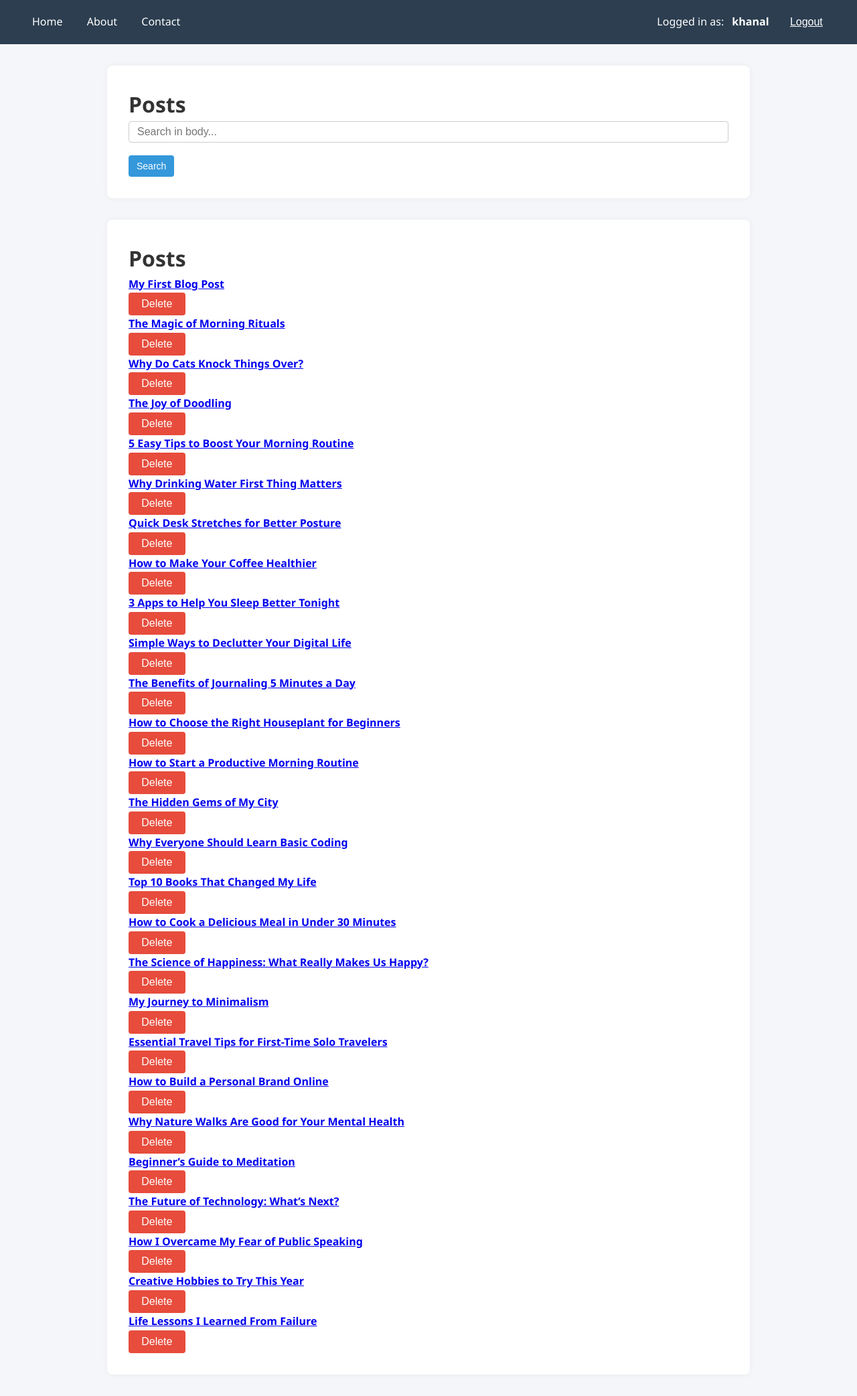
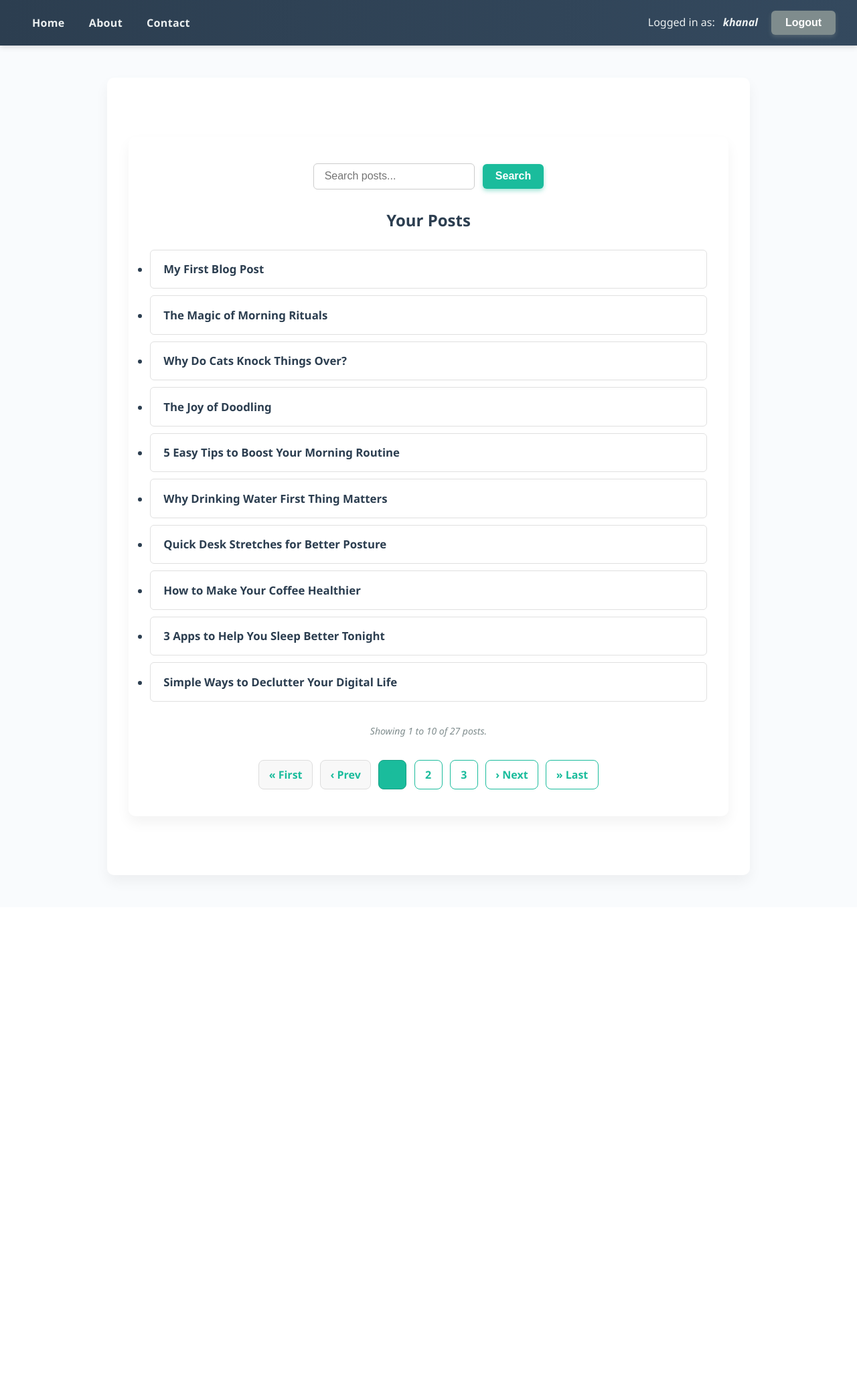
Before and after one commit to Rohan-khanal11/django, a Django app: page / in a window 1280 px wide. Shown: the whole page at 67% size. After the commit the page ends 1316 px from the top, so only its background shows below. Run offline with Django 5.2, Linux system fonts and the light colour scheme; a user stored in the database is signed in; data comes from the database, SQL or seed files in the repository; both versions use the stored data as it was after the commit.

Commit message:
minor_changes

```diff
--- a/post/static/css/style.css
+++ b/post/static/css/style.css
@@ -7,9 +7,10 @@
 
 body {
   font-family: 'Segoe UI', Tahoma, Geneva, Verdana, sans-serif;
-  background-color: #f4f6f9;
-  color: #333;
-  line-height: 1.6;
+  background-color: #f9fbfd;
+  color: #2c3e50;
+  line-height: 1.65;
+  min-height: 100vh;
 }
 
 /* === NAVBAR === */
@@ -17,153 +18,276 @@ body {
   display: flex;
   justify-content: space-between;
   align-items: center;
-  background-color: #2c3e50;
-  color: white;
+  background: linear-gradient(90deg, #2c3e50 0%, #34495e 100%);
+  color: #ecf0f1;
   padding: 1rem 2rem;
   position: sticky;
   top: 0;
   z-index: 100;
+  box-shadow: 0 2px 8px rgba(0,0,0,0.15);
 }
 
 .navbar a {
-  color: white;
+  color: #ecf0f1;
   text-decoration: none;
   margin: 0 1rem;
-  font-weight: 500;
-  transition: color 0.2s;
+  font-weight: 600;
+  letter-spacing: 0.02em;
+  transition: color 0.25s ease;
 }
 
 .navbar a:hover {
-  color: #18bc9c;
+  color: #1abc9c;
+  text-decoration: underline;
 }
 
 .login-name {
-  font-weight: bold;
+  font-weight: 700;
   margin-left: 0.5rem;
+  font-style: italic;
 }
 
 /* === CONTAINER === */
 .container {
   max-width: 960px;
-  margin: 2rem auto;
+  margin: 3rem auto;
   background-color: #fff;
-  padding: 2rem;
-  border-radius: 8px;
-  box-shadow: 0 0 10px rgba(0,0,0,0.05);
+  padding: 2.5rem 2rem;
+  border-radius: 10px;
+  box-shadow: 0 10px 20px rgba(0,0,0,0.05);
+  min-height: 60vh;
 }
 
 /* === BUTTONS === */
 button,
 .btn {
   display: inline-block;
-  padding: 0.5rem 1.2rem;
-  background-color: #3498db;
-  color: white;
+  padding: 0.55rem 1.3rem;
+  background-color: #1abc9c;
+  color: #fff;
   border: none;
-  border-radius: 4px;
+  border-radius: 6px;
   cursor: pointer;
   font-size: 1rem;
+  font-weight: 600;
   text-align: center;
-  transition: background 0.3s ease;
+  transition: background 0.3s ease, box-shadow 0.3s ease;
+  box-shadow: 0 3px 6px rgba(26,188,156,0.4);
 }
 
 button:hover,
 .btn:hover {
-  background-color: #2980b9;
+  background-color: #16a085;
+  box-shadow: 0 5px 15px rgba(22,160,133,0.6);
 }
 
 .btn-danger {
   background-color: #e74c3c;
+  box-shadow: 0 3px 6px rgba(231,76,60,0.4);
 }
 
 .btn-danger:hover {
   background-color: #c0392b;
+  box-shadow: 0 5px 15px rgba(192,57,43,0.6);
 }
 
 .btn-secondary {
-  background-color: #95a5a6;
+  background-color: #7f8c8d;
+  box-shadow: 0 3px 6px rgba(127,140,141,0.4);
 }
 
 .btn-secondary:hover {
-  background-color: #7f8c8d;
+  background-color: #636e72;
+  box-shadow: 0 5px 15px rgba(99,110,114,0.6);
 }
 
-/* === FORMS === */
-form input[type="text"],
-form input[type="password"],
-form input[type="email"],
-form textarea,
-form select {
-  width: 100%;
-  padding: 0.75rem;
-  margin-bottom: 1.2rem;
-  border: 1px solid #ccc;
-  border-radius: 4px;
+/* === POST CARDS === */
+.card {
+  border-radius: 12px;
+  transition: transform 0.25s ease, box-shadow 0.25s ease;
+  background-color: #ffffff;
 }
 
-form label {
+.card:hover {
+  transform: translateY(-6px);
+  box-shadow: 0 14px 28px rgba(0,0,0,0.12), 0 10px 10px rgba(0,0,0,0.08);
+}
+
+.card-body {
+  display: flex;
+  flex-direction: column;
+  height: 100%;
+  padding: 1.5rem 1.8rem;
+}
+
+.card-title {
+  font-weight: 700;
+  font-size: 1.3rem;
+  color: #2c3e50;
+  margin-bottom: 0.6rem;
+}
+
+.card-text {
+  color: #666;
+  flex-grow: 1;
+  font-size: 1rem;
+  line-height: 1.4;
+}
+
+/* Buttons container inside cards */
+.card-body > div.mt-3 {
+  margin-top: 1.2rem;
+}
+
+/* === LIST GROUP (Post Titles) === */
+.list-group {
+  margin-top: 1.5rem;
+}
+
+.list-group-item {
+  background: #fff;
+  border: 1px solid #e0e0e0;
+  border-radius: 8px;
+  margin-bottom: 10px;
+  padding: 16px 22px;
+  transition: background 0.2s ease;
+}
+
+.list-group-item:hover {
+  background-color: #f0f4f7;
+}
+
+.list-group-item a {
+  font-size: 1.1rem;
+  font-weight: 600;
+  color: #2c3e50;
+  text-decoration: none;
   display: block;
-  margin-bottom: 0.5rem;
+  width: 100%;
+}
+
+.list-group-item a::after {
+  content: ' →';
+  opacity: 0;
+  transform: translateX(-5px);
+  transition: opacity 0.3s ease, transform 0.3s ease;
+  display: inline-block;
+}
+
+.list-group-item:hover a::after {
+  opacity: 1;
+  transform: translateX(4px);
+}
+
+/* === SEARCH FORM === */
+form.d-flex {
+  width: fit-content;
+  margin: 0 auto 1.5rem;
+  display: flex;
+  gap: 0.75rem;
+  align-items: center;
+}
+
+
+
+form.d-flex input[type="text"] {
+  padding: 0.6rem 1rem;
+  border-radius: 6px;
+  border: 1px solid #ccc;
+  font-size: 1rem;
+}
+
+form.d-flex button {
+  padding: 0.6rem 1.3rem;
+  border-radius: 6px;
+  font-size: 1rem;
+  height: 100%; /* ✅ Match input height visually */
+}
+
+
+/* === PAGINATION === */
+.pagination {
+  list-style: none;
+  display: flex;
+  justify-content: center;
+  gap: 0.7rem;
+  margin-top: 2rem;
+  flex-wrap: wrap;
+}
+
+.pagination li {
+  border: 1.5px solid #1abc9c;
+  border-radius: 8px;
+  transition: background-color 0.3s ease, color 0.3s ease;
+  min-width: 42px;
+  text-align: center;
   font-weight: 600;
 }
 
-/* === POST LIST === */
-.post-item {
-  margin-bottom: 2rem;
-  padding-bottom: 1rem;
-  border-bottom: 1px solid #e1e1e1;
+.pagination li a,
+.pagination li span {
+  display: block;
+  padding: 0.5rem 0.9rem;
+  color: #1abc9c;
+  text-decoration: none;
 }
 
-.post-item h2 {
-  margin-bottom: 0.3rem;
+.pagination li.active {
+  background-color: #1abc9c;
+  color: #fff;
+  pointer-events: none;
+  border-color: #16a085;
 }
 
-.post-item small {
-  color: #777;
+.pagination li.disabled {
+  color: #aaa;
+  border-color: #ddd;
+  pointer-events: none;
+  background-color: #f8f8f8;
 }
 
-/* === POST DETAIL === */
-.post-detail {
-  padding: 1rem 0;
+.pagination li:not(.active):not(.disabled):hover {
+  background-color: #16a085;
+  color: white;
+  cursor: pointer;
 }
 
-.post-meta {
-  font-size: 0.9rem;
-  color: #888;
-  margin-bottom: 1rem;
+/* === FORM === */
+form input[type="text"] {
+  flex-grow: 1;
+  padding: 0.55rem 1rem;
+  font-size: 1rem;
+  border: 2px solid #ccc;
+  border-radius: 8px;
+  transition: border-color 0.3s ease;
 }
 
-/* === DELETE CONFIRMATION === */
-.confirm-delete {
-  text-align: center;
-  padding: 2rem;
+form input[type="text"]:focus {
+  border-color: #1abc9c;
+  outline: none;
 }
 
-.confirm-delete h2 {
-  margin-bottom: 1rem;
+/* === TEXT === */
+.text-center {
+  text-align: center !important;
 }
 
-/* === FOOTER === */
-.footer {
-  text-align: center;
-  padding: 2rem;
-  color: #aaa;
-  font-size: 0.9rem;
+.fw-bold {
+  font-weight: 700 !important;
 }
 
-/* === RESPONSIVE === */
-@media (max-width: 768px) {
-  .navbar {
-    flex-direction: column;
-    align-items: flex-start;
-  }
+.fw-semibold {
+  font-weight: 600 !important;
+}
 
-  .navbar a {
-    margin: 0.5rem 0;
-  }
+.text-muted {
+  color: #7f8c8d !important;
+}
 
-  .container {
-    margin: 1rem;
-    padding: 1rem;
-  }
+.fst-italic {
+  font-style: italic !important;
 }
+
+.small {
+  font-size: 0.875rem !important;
+}
--- a/post/templates/post/list.html
+++ b/post/templates/post/list.html
@@ -1,59 +1,89 @@
 {% extends 'base.html' %}
 {% load static %}
+
 {% block content %}
-<form>
-<div class="container text-center mb-3">
-  <h1 class="mb-3">Posts</h1>
-  <form method="get" action="" style="display: inline-flex; width: 100%; max-width: 500px; justify-content: center; gap: 0.5rem;">
-    <input
-      type="text"
-      name="q"
-      value="{{ request.GET.q }}"
-      placeholder="Search in body..."
-      style="flex-grow: 1; padding: 0.375rem 0.75rem; font-size: 1rem;"
-    />
-  <button type="submit" class="btn btn-primary"
-  style="padding: 0.25rem 0.75rem; font-size: 0.875rem; line-height: 1; height: 2rem;">
-  Search
-</button>
-  </form>
-</div>
+<div class="container mt-5">
 
-<div class="container mt-4">
 
-    <div class="d-flex justify-content-between align-items-center mb-3">
-        <h1 class="mb-0">Posts</h1>
-    </div>
+  <!-- Search Form -->
+  <form method="get" class="d-flex justify-content-center mb-4 gap-3" role="search" style="max-width: 600px; margin: 0 auto;">
+    <input type="text" name="q" value="{{ request.GET.q }}" class="form-control" placeholder="Search posts..." style="padding: 0.6rem 1rem; border-radius: 6px;">
+    <button type="submit" class="btn" style="padding: 0.6rem 1.2rem;">Search</button>
+  </form><br>
 
-    {% for post in all_post %}
-        <div class="card mb-3 shadow-sm">
-            <div class="card-body d-flex justify-content-between align-items-center">
-                <h4 class="card-title mb-0">
-                    <a href="{% url 'post_detail' post.id %}" class="text-decoration-none text-dark">
-                        {{ post.title }}
-                    </a>
-                </h4>
-                <form action="{% url 'post_delete' post.id %}" method="post" class="ms-3">
-                    {% csrf_token %}
-                    <button type="submit" class="btn btn-danger btn-sm"
-                            onclick="return confirm('Are you sure you want to delete this post?');">
-                        Delete
-                    </button>
-                </form>
-            </div>
-        </div>
-    {% empty %}
-        <div class="alert alert-info">
-            No posts available.
-        </div>
-    {% endfor %}
+  <h2 class="mb-4 text-center fw-bold">Your Posts</h2>
+
+  <!-- Post Title List -->
+  {% if object_list %}
+    <ul class="list-group mt-4" style="margin-bottom: 2rem;">
+      {% for post in object_list %}
+        <li class="list-group-item" style="padding: 0.9rem 1.2rem; border-radius: 6px; margin-bottom: 10px;">
+          <a href="{% url 'post_detail' post.pk %}" class="fw-semibold" style="text-decoration: none; color: #2c3e50; font-size: 1.05rem;">
+            {{ post.title }}
+          </a>
+        </li>
+      {% endfor %}
+    </ul>
+  {% else %}
+    <p class="text-center text-muted fst-italic mt-5">No posts found.</p>
+  {% endif %}
+
+  <!-- Pagination Info -->
+  <div class="mt-4 text-center text-muted small fst-italic">{{ page_range_msg }}</div>
+
+  <!-- Pagination Controls -->
+  {% if is_paginated %}
+    <nav aria-label="Page navigation" class="mt-3">
+      <ul class="pagination justify-content-center flex-wrap">
+
+        <!-- First Page -->
+        <li class="page-item {% if not page_obj.has_previous %}disabled{% endif %}">
+          {% if page_obj.has_previous %}
+            <a class="page-link" href="?q={{ request.GET.q }}&page=1">&laquo; First</a>
+          {% else %}
+            <span class="page-link">&laquo; First</span>
+          {% endif %}
+        </li>
+
+        <!-- Previous Page -->
+        <li class="page-item {% if not page_obj.has_previous %}disabled{% endif %}">
+          {% if page_obj.has_previous %}
+            <a class="page-link" href="?q={{ request.GET.q }}&page={{ page_obj.previous_page_number }}">&lsaquo; Prev</a>
+          {% else %}
+            <span class="page-link">&lsaquo; Prev</span>
+          {% endif %}
+        </li>
+
+        <!-- Page Numbers -->
+        {% for num in page_obj.paginator.page_range %}
+          {% if num == page_obj.number %}
+            <li class="page-item active"><span class="page-link">{{ num }}</span></li>
+          {% elif num >= page_obj.number|add:"-2" and num <= page_obj.number|add:"2" %}
+            <li class="page-item"><a class="page-link" href="?q={{ request.GET.q }}&page={{ num }}">{{ num }}</a></li>
+          {% endif %}
+        {% endfor %}
+
+        <!-- Next Page -->
+        <li class="page-item {% if not page_obj.has_next %}disabled{% endif %}">
+          {% if page_obj.has_next %}
+            <a class="page-link" href="?q={{ request.GET.q }}&page={{ page_obj.next_page_number }}">&rsaquo; Next</a>
+          {% else %}
+            <span class="page-link">&rsaquo; Next</span>
+          {% endif %}
+        </li>
+
+        <!-- Last Page -->
+        <li class="page-item {% if not page_obj.has_next %}disabled{% endif %}">
+          {% if page_obj.has_next %}
+            <a class="page-link" href="?q={{ request.GET.q }}&page={{ page_obj.paginator.num_pages }}">&raquo; Last</a>
+          {% else %}
+            <span class="page-link">&raquo; Last</span>
+          {% endif %}
+        </li>
+
+      </ul>
+    </nav>
+  {% endif %}
+
 </div>
 {% endblock %}
-
-{% block css %}
-<link rel="stylesheet" href="{% static 'css/style.css' %}">
-{% endblock %}
-
-{% block javascript %}
-<script src="{% static 'js/list.js' %}"></script>
-{% endblock %}
--- a/post/views.py
+++ b/post/views.py
@@ -1,10 +1,11 @@
-from django.shortcuts import render,redirect
-from django.contrib.auth import get_user_model,logout
-from django.views.generic import CreateView, DetailView,DeleteView,ListView,UpdateView
+from django.shortcuts import render, redirect
+from django.contrib.auth import get_user_model, logout
+from django.views.generic import CreateView, DetailView, DeleteView, ListView, UpdateView, View
 from .models import Post  # Your Post model
-from post.forms import PostForm,Post
+from post.forms import PostForm, Post
 from django.urls import reverse_lazy
 from django.contrib.auth.mixins import LoginRequiredMixin
+from django.core.paginator import Paginator, EmptyPage, PageNotAnInteger
 
 # USER = get_user_model()
 
@@ -32,8 +33,8 @@ class CreatePostView(LoginRequiredMixin, CreateView):
 
 
 class PosttDetailView(DetailView):
-    model=Post
-    template_name="post/details.html"
+    model = Post
+    template_name = "post/details.html"
 
 class PostDeleteView(DeleteView):
     model = Post
@@ -42,18 +43,36 @@ class PostDeleteView(DeleteView):
 
 class ListPostView(LoginRequiredMixin, ListView):
     template_name = "post/list.html"
-    context_object_name = "all_post"
+    paginate_by = 10
 
     def get_queryset(self):
-
-        query = self.request.GET.get('q','')
+        query = self.request.GET.get('q', '')
         current_user = self.request.user
-        queryset_filter = {}
         queryset = Post.objects.filter(author=current_user)
         if query:
-            queryset_filter.update({"body_icontains":queryset})
-            queryset = queryset.filter(**queryset_filter)
+            queryset = queryset.filter(body__icontains=query)
         return queryset
+
+    def get_context_data(self, **kwargs):
+        context = super().get_context_data(**kwargs)
+        page_obj = context.get('page_obj')
+
+        if page_obj:
+            start = (page_obj.number - 1) * page_obj.paginator.per_page + 1
+            end = min(start + page_obj.paginator.per_page - 1, page_obj.paginator.count)
+            total = page_obj.paginator.count
+            context['page_range_msg'] = f"Showing {start} to {end} of {total} posts."
+        else:
+            context['page_range_msg'] = ""
+
+        return context
+
+    def get(self, request, *args, **kwargs):
+        try:
+            return super().get(request, *args, **kwargs)
+        except EmptyPage:
+            return redirect(f"{request.path}?page=1")
+
 
 
 class PostUpdateView(LoginRequiredMixin, UpdateView):
--- a/templates/base.html
+++ b/templates/base.html
@@ -2,48 +2,11 @@
 <!DOCTYPE html>
 <html lang="en">
 <head>
-<meta charset="UTF-8">
-<meta name="viewport" content="width=device-width, initial-scale=1.0">
-<title>Navbar with Login Name</title>
-<style>
-  body { margin: 0; font-family: Arial, sans-serif; }
-  .navbar {
-    display: flex;
-    justify-content: space-between;
-    align-items: center;
-    background-color: #333;
-    color: white;
-    padding: 0.5rem 1rem;
-  }
-  .navbar a {
-    color: white;
-    text-decoration: none;
-    margin: 0 0.5rem;
-  }
-  .navbar a:hover {
-    text-decoration: underline;
-  }
-  .login-name {
-    font-weight: bold;
-  }
-  .logout-form {
-    display: inline;
-  }
-  .logout-button {
-    background: none;
-    border: none;
-    color: white;
-    cursor: pointer;
-    text-decoration: underline;
-    font-size: 1rem;
-    margin-left: 0.5rem;
-  }
-  .logout-button:hover {
-    color: #ddd;
-  }
-</style>
-{% block css %}
-{% endblock %}
+  <meta charset="UTF-8" />
+  <meta name="viewport" content="width=device-width, initial-scale=1" />
+  <title>My Django Site</title>
+  <link rel="stylesheet" href="{% static 'css/style.css' %}">
+  {% block css %}{% endblock %}
 </head>
 <body>
 
@@ -56,23 +19,21 @@
   <div class="nav-right">
     {% if request.user.is_authenticated %}
       Logged in as: <span class="login-name">{{ request.user.username }}</span>
-      <form method="post" action="{% url 'logout' %}" class="logout-form">
+      <form method="post" action="{% url 'logout' %}" style="display:inline; margin-left: 1rem;">
         {% csrf_token %}
-        <button type="submit" class="logout-button">Logout</button>
+        <button type="submit" class="btn btn-secondary btn-sm">Logout</button>
       </form>
     {% else %}
-      <a href="{% url 'login' %}">Login</a>
+      <a href="{% url 'login' %}" class="btn btn-secondary btn-sm">Login</a>
     {% endif %}
   </div>
 </nav>
 
-<div class="content">
-    {% block content %}
-    {% endblock %}
+<div class="container">
+  {% block content %}{% endblock %}
 </div>
 
-{% block javascript %}
-<script src="{% static 'js/list.js' %}"></script>
-{% endblock %}
+{% block javascript %}{% endblock %}
+
 </body>
 </html>
```
Also changed, not shown: db.sqlite3.
